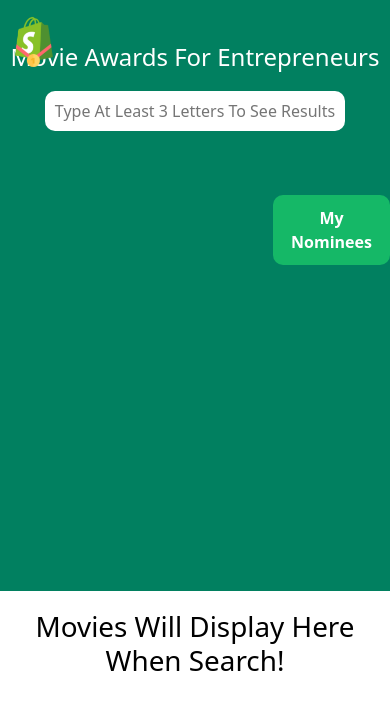
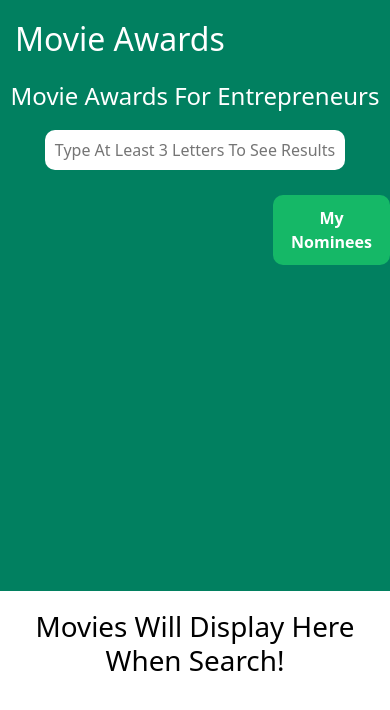
Before and after one commit to pjose92/shop-intern-challenge, a React (Create React App) app: page / in a window 390 px wide. Shown: the top 710 px of the page. Built offline with nearby package versions, Linux system fonts and the light colour scheme.

Commit message:
updated logo and mobile search bar

```diff
--- a/src/App.js
+++ b/src/App.js
@@ -106,7 +106,6 @@ render () {
       )} else results= <NoResult></NoResult>
 
   return (
-
     <div className="App">
       <Nomination
         list = {nominateList}
--- a/src/Search/Search.css
+++ b/src/Search/Search.css
@@ -8,7 +8,6 @@
   font-size: 200%;
   padding:15px;
   position: fixed;
-
 }
 
 .title{
@@ -35,4 +34,7 @@
   .userinput {
     width: 300px;
   }
+  .title{
+    padding-top: 20%;
+  }
 }
--- a/src/Search/Search.js
+++ b/src/Search/Search.js
@@ -1,6 +1,6 @@
 import React from "react"
 import "./Search.css"
-import Icon from "../Search/shopifyIcon.png"
+// import Icon from "../Search/shopifyIcon.png"
 
 import "bootstrap/dist/css/bootstrap.min.css"
 
@@ -10,10 +10,14 @@ const search = props => {
       className="search-section"
     >
       <p
-        className='toplogo'> <img src={Icon}
-        className="app-logo"
-        height="50px" width="auto"
-        alt="logo" /></p>
+        className='toplogo'>
+          Movie Awards
+          {/* <img src={Icon}
+            className="app-logo"
+            height="50px" width="auto"
+            alt="logo"
+          /> */}
+        </p>
       <p className = "title">Movie Awards For Entrepreneurs</p>
       <input
         placeholder= "Type At Least 3 Letters To See Results"
```
